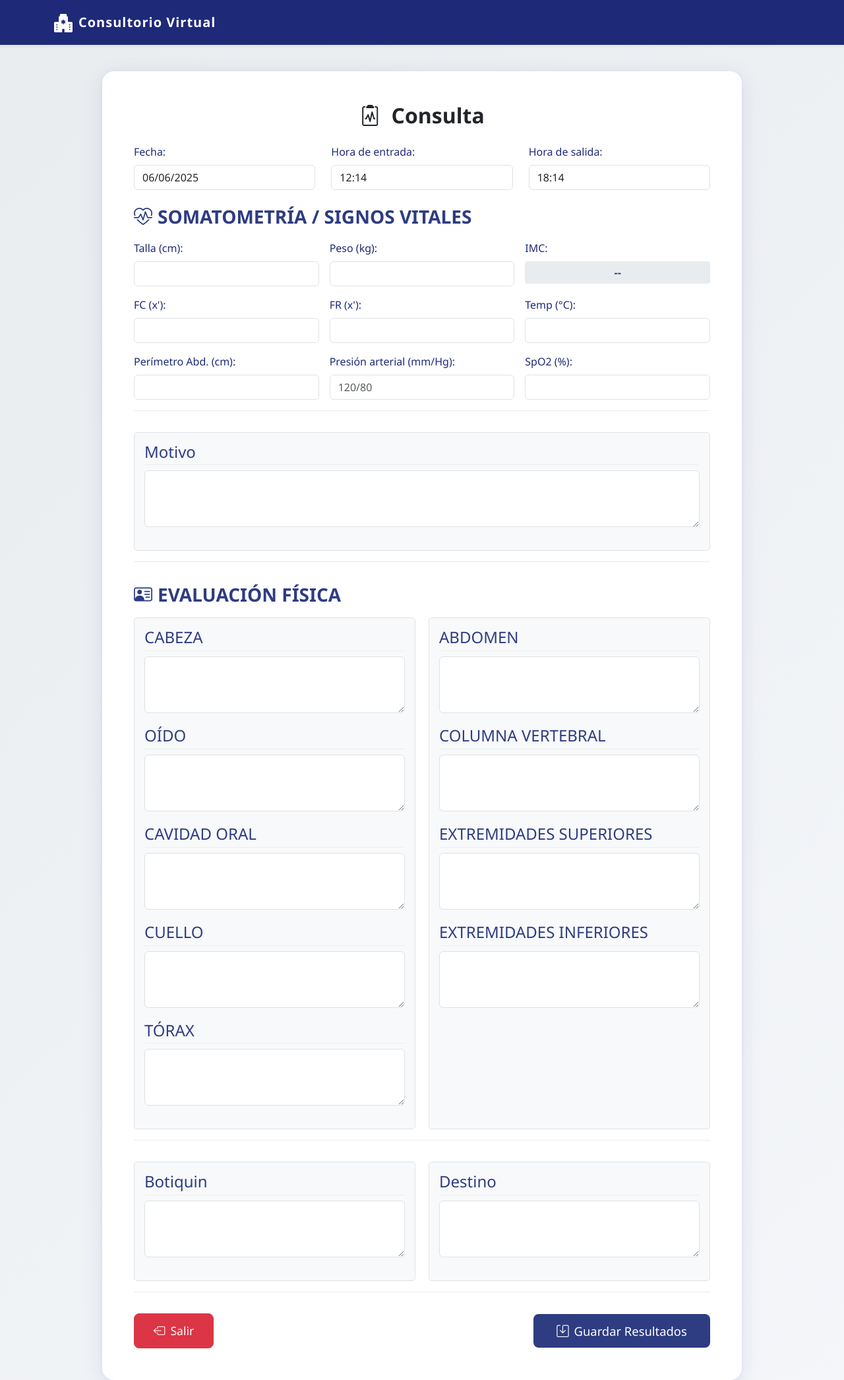
After one commit to UnTalGabo/ConsultorioVirtual, a PHP site: page /views/consulta/paso1.php in a window 1280 px wide. The commit adds this page. Shown: the whole page at 66% size. Run offline with PHP 8.4, Linux system fonts and the light colour scheme; the template is opened without the code that fills it, so the values that code supplies are empty.

Commit message:
Consulta Falta revision

```diff
--- /dev/null
+++ b/views/consulta/paso1.php
@@ -0,0 +1,474 @@
+<?php
+require_once "../../php/conexion.php";
+
+date_default_timezone_set('America/Mexico_City');
+
+// Validar ID del empleado
+$id_paciente = isset($_GET['id']) ? intval($_GET['id']) : 0;
+
+// Obtener nombre del paciente
+if ($id_paciente > 0) {
+  $sql = "SELECT * FROM pacientes WHERE id_empleado = ?";
+  $stmt = $conn->prepare($sql);
+  $stmt->bind_param("i", $id_paciente);
+  $stmt->execute();
+  $result = $stmt->get_result();
+  $paciente = $result->fetch_assoc();
+  $stmt->close();
+}
+
+$hora = date('H:i');
+$fecha = date('Y-m-d');
+?>
+
+<!DOCTYPE html>
+<html lang="es">
+
+<head>
+    <meta charset="UTF-8">
+    <title>Consulta</title>
+    <!-- Bootstrap 5 CSS -->
+    <link href="https://cdn.jsdelivr.net/npm/bootstrap@5.3.3/dist/css/bootstrap.min.css" rel="stylesheet">
+    <!-- Bootstrap Icons -->
+    <link href="https://cdn.jsdelivr.net/npm/bootstrap-icons@1.11.3/font/bootstrap-icons.css" rel="stylesheet">
+    <style>
+        body {
+            min-height: 100vh;
+            background: linear-gradient(135deg, #e9ecef 0%, #f4f6fa 100%);
+            font-family: 'Segoe UI', Arial, sans-serif;
+            color: #1e2a78;
+        }
+
+        .navbar {
+            background: #1e2a78;
+        }
+
+        .navbar-brand,
+        .navbar-brand i {
+            color: #fff !important;
+            font-weight: 600;
+            letter-spacing: 1px;
+        }
+
+        .main-container {
+            max-width: 1000px;
+            margin: 40px auto 0 auto;
+            padding: 0 15px;
+        }
+
+        .card {
+            border: none;
+            border-radius: 18px;
+            box-shadow: 0 6px 32px 0 rgba(30, 42, 120, 0.10), 0 1.5px 6px 0 rgba(30, 42, 120, 0.04);
+            background: #fff;
+            animation: fadeInUp 0.8s cubic-bezier(.39, .575, .565, 1.000);
+        }
+
+        @keyframes fadeInUp {
+            from {
+                opacity: 0;
+                transform: translateY(40px);
+            }
+
+            to {
+                opacity: 1;
+                transform: translateY(0);
+            }
+        }
+
+        .form-section {
+            margin-bottom: 2rem;
+            padding-bottom: 1rem;
+            border-bottom: 1px solid #e9ecef;
+            animation: sectionFadeIn 0.7s forwards;
+            opacity: 0;
+            transform: translateY(30px);
+        }
+
+        .form-section:nth-child(1) {
+            animation-delay: 0.1s;
+        }
+
+        .form-section:nth-child(2) {
+            animation-delay: 0.2s;
+        }
+
+        .form-section:nth-child(3) {
+            animation-delay: 0.3s;
+        }
+
+        .form-section:last-child {
+            border-bottom: none;
+            margin-bottom: 0;
+            padding-bottom: 0;
+        }
+
+        @keyframes sectionFadeIn {
+            to {
+                opacity: 1;
+                transform: translateY(0);
+            }
+        }
+
+        .form-section h3 {
+            color: #2e3c81;
+            font-weight: 600;
+            margin-bottom: 18px;
+            display: flex;
+            align-items: center;
+            gap: 0.5rem;
+        }
+
+        .form-label {
+            color: #1e2a78;
+            font-weight: 500;
+        }
+
+        .form-control:focus,
+        .form-select:focus,
+        textarea:focus {
+            border-color: #2e3c81;
+            box-shadow: 0 0 0 2px #2e3c8133;
+        }
+
+        .btn-primary,
+        .btn-success {
+            background-color: #2e3c81;
+            border: none;
+            font-size: 1.15rem;
+            font-weight: 500;
+            padding: 0.75rem 2.2rem;
+            border-radius: 8px;
+            transition: background 0.2s, transform 0.1s;
+            display: flex;
+            align-items: center;
+            gap: 0.5rem;
+        }
+
+        .btn-primary:hover,
+        .btn-primary:focus,
+        .btn-success:hover,
+        .btn-success:focus {
+            background-color: #1e2a78;
+            transform: scale(0.98);
+        }
+
+        .btn-danger {
+            font-size: 1.1rem;
+            padding: 0.75rem 1.8rem;
+            border-radius: 8px;
+            display: flex;
+            align-items: center;
+            gap: 0.5rem;
+        }
+
+        .imc-display {
+            font-weight: bold;
+            color: #2e3c81;
+            padding: 5px;
+            background-color: #e9ecef;
+            border-radius: 4px;
+            text-align: center;
+        }
+
+        .evaluation-grid {
+            display: grid;
+            grid-template-columns: 1fr 1fr;
+            gap: 20px;
+        }
+
+        .evaluation-column {
+            border: 1px solid #dee2e6;
+            padding: 15px;
+            border-radius: 5px;
+            background: #f8f9fa;
+        }
+
+        .evaluation-item {
+            margin-bottom: 20px;
+        }
+
+        .evaluation-item h4 {
+            margin-top: 0;
+            color: #2e3c81;
+            border-bottom: 1px solid #eee;
+            padding-bottom: 5px;
+        }
+
+        .result-grid {
+            display: grid;
+            grid-template-columns: 1fr 2fr;
+            gap: 20px;
+            margin-top: 20px;
+        }
+
+        .signature-box {
+            margin-top: 30px;
+            padding: 15px;
+            background-color: #f8f9fa;
+            border-radius: 5px;
+        }
+
+        .button-container {
+            display: flex;
+            justify-content: space-between;
+            margin-top: 20px;
+        }
+
+        @media (max-width: 991px) {
+            .main-container {
+                padding: 0 5px;
+            }
+
+            .evaluation-grid,
+            .result-grid {
+                grid-template-columns: 1fr;
+            }
+
+            .button-container {
+                flex-direction: column;
+                gap: 10px;
+            }
+        }
+    </style>
+</head>
+
+<body>
+    <!-- Barra de navegación superior -->
+    <nav class="navbar navbar-expand-lg navbar-dark shadow-sm">
+        <div class="container">
+            <a class="navbar-brand d-flex align-items-center gap-2" href="#">
+                <i class="bi bi-hospital-fill fs-3"></i>
+                Consultorio Virtual
+            </a>
+        </div>
+    </nav>
+
+    <div class="main-container">
+        <div class="card p-4 p-md-5">
+            <h2 class="text-center mb-4 fw-bold">
+                <i class="bi bi-clipboard2-pulse me-2"></i>
+                Consulta
+            </h2>
+            <?php if ($paciente['nombre_completo']): ?>
+                <div class="alert alert-info text-center mb-4">
+                    <strong>Paciente:</strong> <?php echo $paciente['nombre_completo']?>
+                </div>
+            <?php endif; ?>
+
+            <form action="../../php/registro/guardar_paso8.php" method="post" autocomplete="off" id="formConsulta">
+                <input type="hidden" name="id_empleado" value="<?php echo $id_empleado; ?>">
+                <!-- Hora de entrada y salida -->
+                <div class="row mb-4">
+                    <div class="col-md-4">
+                        <label for="hora_salida" class="form-label">Fecha:</label>
+                        <input type="date" class="form-control" id="fecha" name="fecha"
+                        value="<?php echo $fecha ?>" readonly>
+                    </div>
+                    <div class="col-md-4">
+                        <label for="hora_entrada" class="form-label">Hora de entrada:</label>
+                        <input type="text" class="form-control" id="hora_entrada" name="hora_entrada"
+                            value="<?php echo $hora; ?>" readonly>
+                    </div>
+                    <div class="col-md-4">
+                        <label for="hora_salida" class="form-label">Hora de salida:</label>
+                        <input type="text" class="form-control" id="hora_salida" name="hora_salida" readonly>
+                    </div>
+                </div>
+                <!-- Fin hora de entrada y salida -->
+
+                <div class="form-section">
+                    <h3><i class="bi bi-heart-pulse"></i> SOMATOMETRÍA / SIGNOS VITALES</h3>
+                    <div class="row g-3">
+                        <div class="col-md-4">
+                            <label for="talla" class="form-label">Talla (cm):</label>
+                            <input type="number" name="talla" id="talla" step="0.01" class="form-control"
+                                oninput="calcularIMC()">
+                        </div>
+                        <div class="col-md-4">
+                            <label for="peso" class="form-label">Peso (kg):</label>
+                            <input type="number" name="peso" id="peso" step="0.1" class="form-control"
+                                oninput="calcularIMC()">
+                        </div>
+                        <div class="col-md-4">
+                            <label class="form-label">IMC:</label>
+                            <div class="imc-display" id="imc_display">--</div>
+                            <input type="hidden" name="imc" id="imc">
+                            <div id="imc_info" class="small text-secondary"></div>
+                        </div>
+                        <div class="col-md-4">
+                            <label for="fc" class="form-label">FC (x'):</label>
+                            <input type="number" name="fc" id="fc" class="form-control">
+                        </div>
+                        <div class="col-md-4">
+                            <label for="fr" class="form-label">FR (x'):</label>
+                            <input type="number" name="fr" id="fr" class="form-control">
+                        </div>
+                        <div class="col-md-4">
+                            <label for="temp" class="form-label">Temp (°C):</label>
+                            <input type="number" name="temp" id="temp" step="0.1" class="form-control">
+                        </div>
+                        <div class="col-md-4">
+                            <label for="perimetro_abdominal" class="form-label">Perímetro Abd. (cm):</label>
+                            <input type="number" name="perimetro_abdominal" id="perimetro_abdominal" class="form-control">
+                        </div>
+                        <div class="col-md-4">
+                            <label for="presion_arterial" class="form-label">Presión arterial (mm/Hg):</label>
+                            <input type="text" name="presion_arterial" id="presion_arterial" class="form-control" placeholder="120/80">
+                        </div>
+                        <div class="col-md-4">
+                            <label for="spo2" class="form-label">SpO2 (%):</label>
+                            <input type="number" name="spo2" id="spo2" min="0" max="100" class="form-control">
+                        </div>
+                    </div>
+                </div>
+
+                <div class="form-section">
+                    <div class="evaluation-grid">
+                        <div class="evaluation-column" style="grid-column: 1 / -1;">
+                            <div class="evaluation-item">
+                                <h4>Motivo</h4>
+                                <textarea name="motivo" rows="3" class="form-control"></textarea>
+                            </div>
+                        </div>
+                    </div>
+                </div>
+
+                <div class="form-section">
+                    <h3><i class="bi bi-person-vcard"></i> EVALUACIÓN FÍSICA</h3>
+                    <div class="evaluation-grid">
+                        <div class="evaluation-column">
+                            <div class="evaluation-item">
+                                <h4>CABEZA</h4>
+                                <textarea name="cabeza" rows="3" class="form-control"></textarea>
+                            </div>
+                            <div class="evaluation-item">
+                                <h4>OÍDO</h4>
+                                <textarea name="oido" rows="3" class="form-control"></textarea>
+                            </div>
+                            <div class="evaluation-item">
+                                <h4>CAVIDAD ORAL</h4>
+                                <textarea name="cavidad_oral" rows="3" class="form-control"></textarea>
+                            </div>
+                            <div class="evaluation-item">
+                                <h4>CUELLO</h4>
+                                <textarea name="cuello" rows="3" class="form-control"></textarea>
+                            </div>
+                            <div class="evaluation-item">
+                                <h4>TÓRAX</h4>
+                                <textarea name="torax" rows="3" class="form-control"></textarea>
+                            </div>
+                        </div>
+                        <div class="evaluation-column">
+                            <div class="evaluation-item">
+                                <h4>ABDOMEN</h4>
+                                <textarea name="abdomen" rows="3" class="form-control"></textarea>
+                            </div>
+                            <div class="evaluation-item">
+                                <h4>COLUMNA VERTEBRAL</h4>
+                                <textarea name="columna" rows="3" class="form-control"></textarea>
+                            </div>
+                            <div class="evaluation-item">
+                                <h4>EXTREMIDADES SUPERIORES</h4>
+                                <textarea name="extremidades_superiores" rows="3" class="form-control"></textarea>
+                            </div>
+                            <div class="evaluation-item">
+                                <h4>EXTREMIDADES INFERIORES</h4>
+                                <textarea name="extremidades_inferiores" rows="3" class="form-control"></textarea>
+                            </div>
+                        </div>
+                    </div>
+                </div>
+
+                <div class="form-section">
+                    <div class="evaluation-grid">
+                        <div class="evaluation-column">
+                            <div class="evaluation-item">
+                                <h4>Botiquin</h4>
+                                <textarea name="motivo" rows="3" class="form-control"></textarea>
+                            </div>
+                        </div>
+                        <div class="evaluation-column">
+                            <div class="evaluation-item">
+                                <h4>Destino</h4>
+                                <textarea name="motivo" rows="3" class="form-control"></textarea>
+                            </div>
+                        </div>
+                    </div>
+                </div>
+
+                <div class="d-flex flex-wrap gap-2 justify-content-between align-items-center mt-4">
+                    <a href="../../views/index.php" class="btn btn-danger btn-lg">
+                        <i class="bi bi-box-arrow-left"></i> Salir
+                    </a>
+                    <div class="ms-auto d-flex gap-2">
+                        <button type="submit" class="btn btn-success btn-lg">
+                            <i class="bi bi-save"></i> Guardar Resultados
+                        </button>
+                    </div>
+                </div>
+            </form>
+        </div>
+    </div>
+
+    <!-- Bootstrap JS (opcional, para componentes interactivos) -->
+    <script src="https://cdn.jsdelivr.net/npm/bootstrap@5.3.3/dist/js/bootstrap.bundle.min.js"></script>
+    <script>
+        // Función para calcular el IMC automáticamente
+        function calcularIMC() {
+            const talla = parseFloat(document.getElementById('talla').value) / 100; // Convertir cm a m
+            const peso = parseFloat(document.getElementById('peso').value);
+            const imcInfo = document.getElementById('imc_info');
+
+            if (talla > 0 && peso > 0) {
+                const imc = peso / (talla * talla);
+                document.getElementById('imc_display').textContent = imc.toFixed(2);
+                document.getElementById('imc').value = imc.toFixed(2);
+
+                let categoria = '';
+                if (imc < 18.5) {
+                    categoria = 'Insuficiencia ponderal (<18.5)';
+                } else if (imc < 25) {
+                    categoria = 'Intervalo normal (18.5 - 24.9)';
+                } else if (imc < 30) {
+                    categoria = 'Preobesidad (25 - 29.9)';
+                } else if (imc < 35) {
+                    categoria = 'Obesidad clase 1 (30 - 34.9)';
+                } else if (imc < 40) {
+                    categoria = 'Obesidad clase 2 (35 - 39.9)';
+                } else {
+                    categoria = 'Obesidad clase 3 (≥40)';
+                }
+                imcInfo.textContent = categoria;
+            } else {
+                document.getElementById('imc_display').textContent = '--';
+                document.getElementById('imc').value = '';
+                imcInfo.textContent = '';
+            }
+        }
+
+        // Mostrar la hora de salida en tiempo real
+        function actualizarHoraSalida() {
+            const now = new Date();
+            const hora = now.toLocaleTimeString('es-MX', { hour12: false }).slice(0,5);
+            document.getElementById('hora_salida').value = hora;
+        }
+        setInterval(actualizarHoraSalida, 1000);
+        actualizarHoraSalida();
+
+        document.getElementById('formConsulta').addEventListener('submit', function() {
+            actualizarHoraSalida(); // Asegura que esté actualizada justo al enviar
+        });
+
+        document.addEventListener('DOMContentLoaded', function () {
+            document.querySelectorAll('.form-section').forEach(function (section, i) {
+                setTimeout(() => {
+                    section.style.opacity = 1;
+                    section.style.transform = 'translateY(0)';
+                }, 150 + i * 120);
+            });
+        });
+    </script>
+</body>
+
+</html>
--- a/views/consulta/seleccionar_paciente.php
+++ b/views/consulta/seleccionar_paciente.php
@@ -195,7 +195,7 @@ $resultado = $conn->query($sql);
 
     document.getElementById('btnNuevaConsulta').addEventListener('click', function() {
       if (pacienteSeleccionado.id) {
-        window.location.href = 'consulta_paso1.php?id=' + pacienteSeleccionado.id;
+        window.location.href = 'paso1.php?id=' + pacienteSeleccionado.id;
       }
     });
   </script>
```
